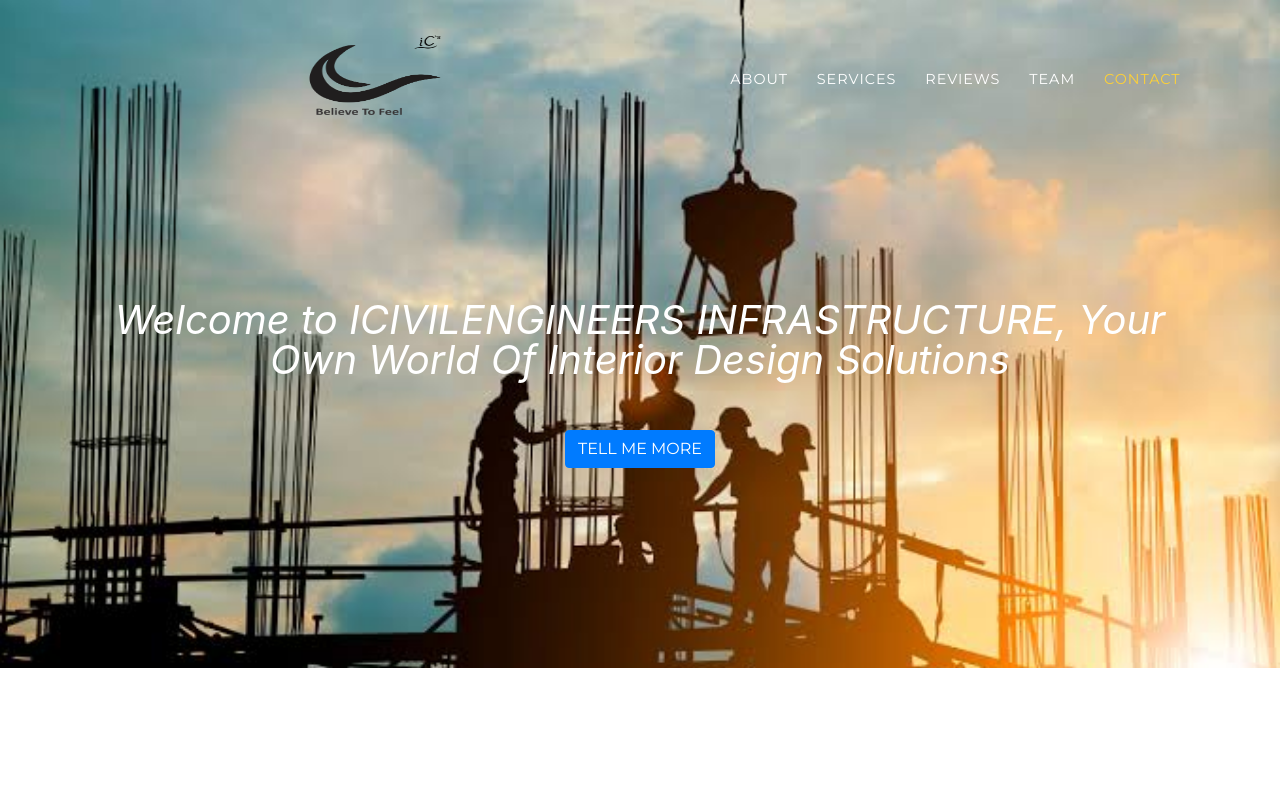
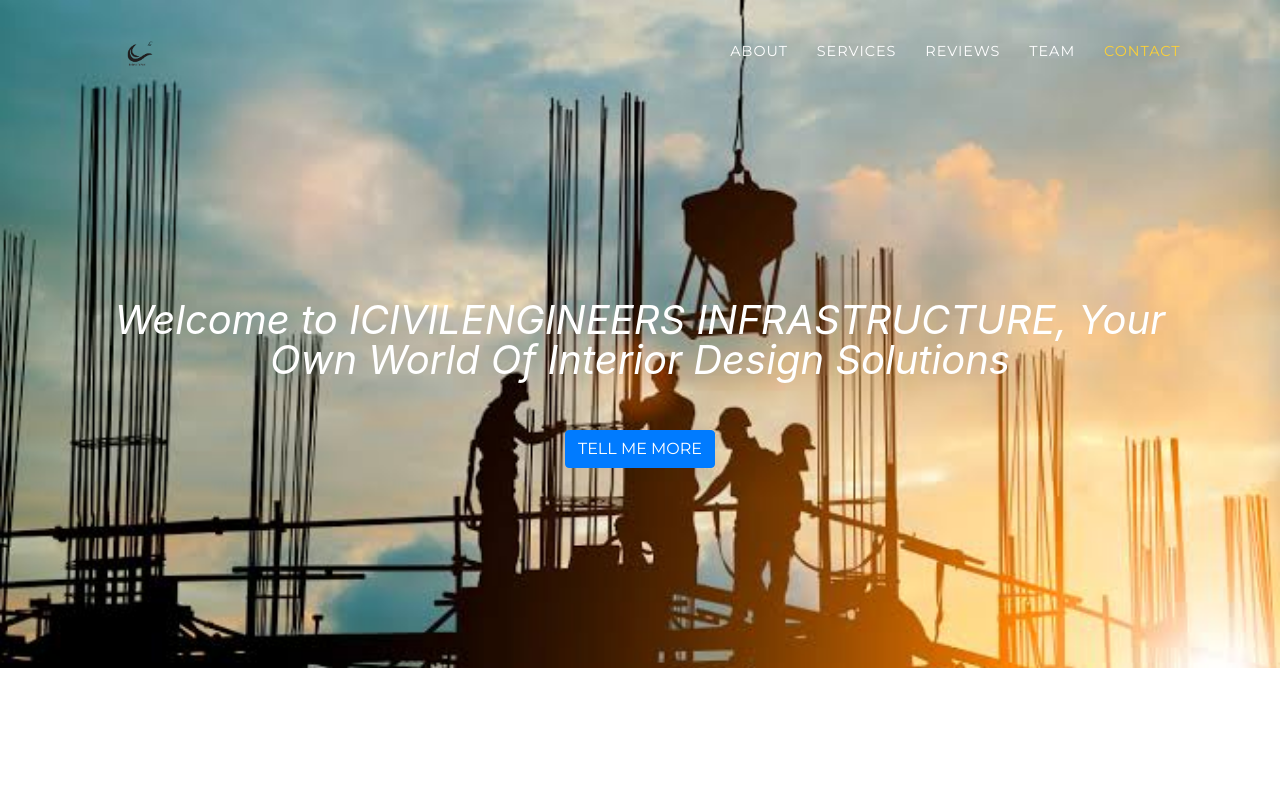
Before and after one commit to shubham-sr/xyz, a website with bundled scripts: page index.html in a window 1280 px wide. Shown: the top 800 px of the page. Built offline with nearby package versions, Linux system fonts and the light colour scheme; files whose address does not match are found by name; a web font is replaced by a local one.

Commit message:
Update index.html

```diff
--- a/index.html
+++ b/index.html
@@ -32,7 +32,7 @@
       <div class="container">
         <!-- <a class="navbar-brand js-scroll-trigger" href="#page-top">iCivilEngineers</a> -->
 
-        <a class="navbar-brand js-scroll-trigger" href="#page-top"> <img src="img/logo2.png" alt="Logo"/ height="100" width="580"></a>
+        <a class="navbar-brand js-scroll-trigger" href="#page-top"> <img src="img/logo2.png" alt="Logo"/ height="30" width="110"></a>
 
         <button class="navbar-toggler navbar-toggler-right" type="button" data-toggle="collapse" data-target="#navbarResponsive" aria-controls="navbarResponsive" aria-expanded="false" aria-label="Toggle navigation">
           Menu
```
